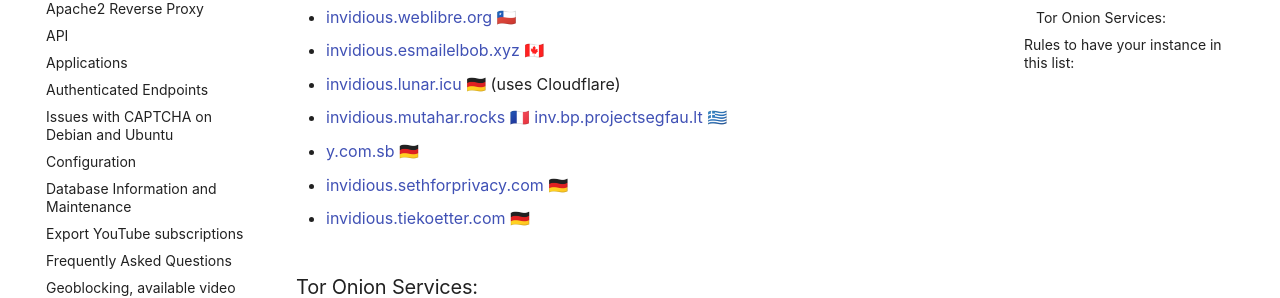
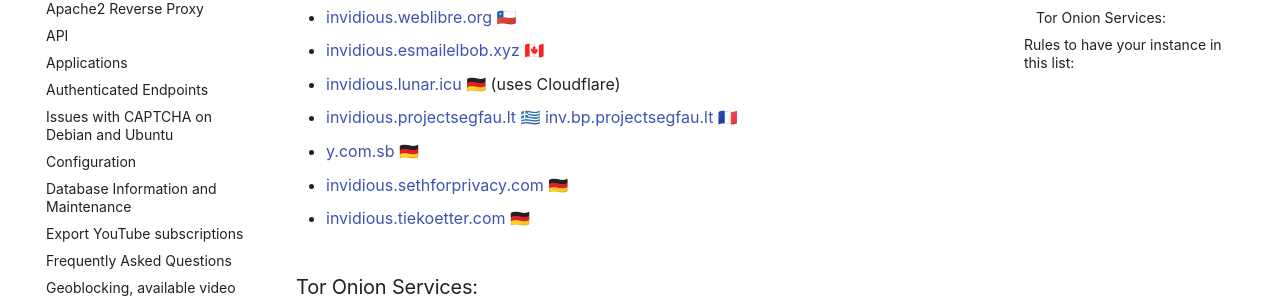
Before and after one commit to iv-org/documentation, an MkDocs documentation site: the page built from docs/instances.md, in a window 1280 px wide and 900 px high, scrolled down 717 px. Shown: the part 153-451 px from the top of the window. Built offline with MkDocs 1.6.1 and Material for MkDocs 9.7.7, drawn with Linux system fonts in a browser that asks for light colours.

Commit message:
Update the projectsegfau.lt instances

```diff
--- a/docs/instances.md
+++ b/docs/instances.md
@@ -36,7 +36,7 @@
 
 * [invidious.lunar.icu](https://invidious.lunar.icu) 🇩🇪 (uses Cloudflare)
 
-* [invidious.mutahar.rocks](https://invidious.mutahar.rocks) 🇫🇷 [inv.bp.projectsegfau.lt](https://inv.bp.projectsegfau.lt) 🇬🇷
+* [invidious.projectsegfau.lt](https://invidious.projectsegfau.lt) 🇬🇷 [inv.bp.projectsegfau.lt](https://inv.bp.projectsegfau.lt) 🇫🇷
 
 * [y.com.sb](https://y.com.sb) 🇩🇪
 
```
